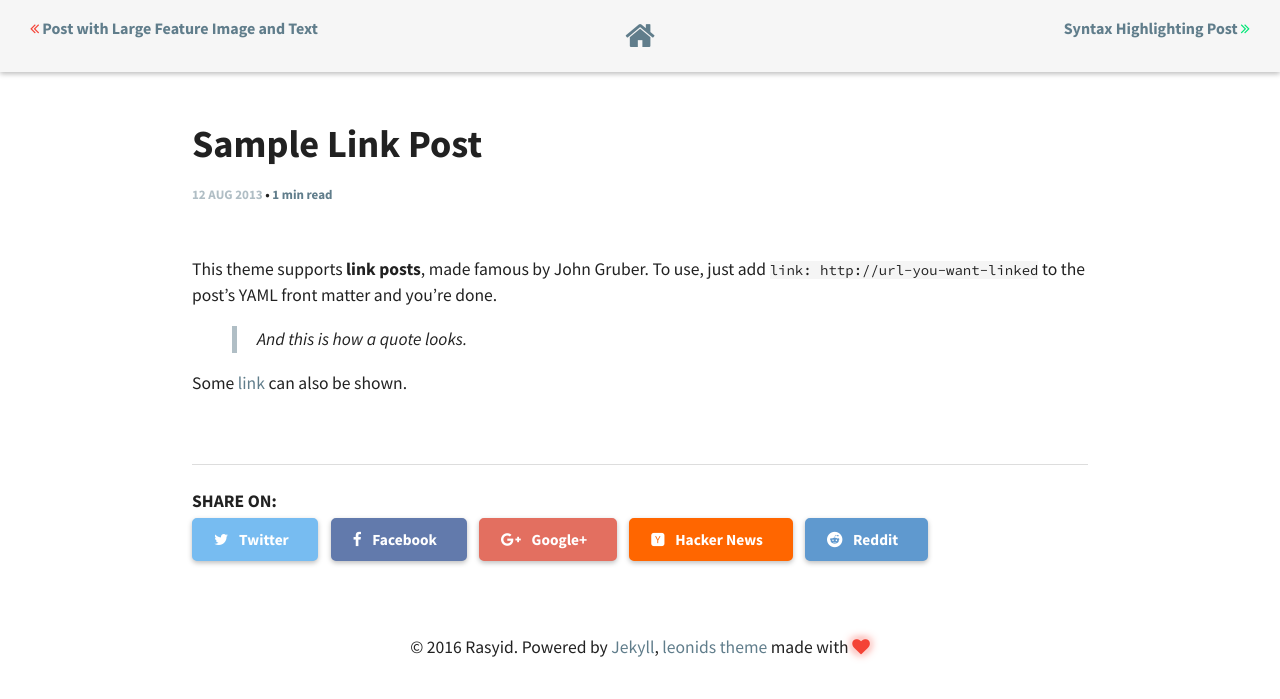
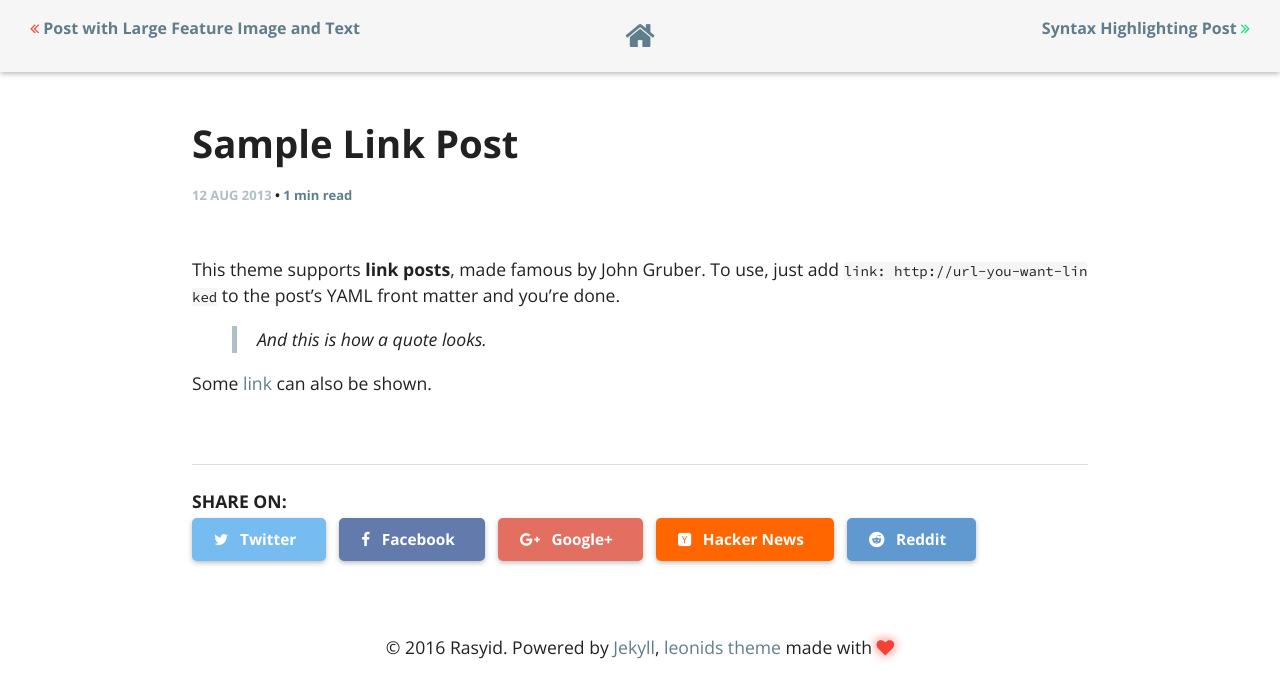
Before and after one commit to dalimunthe/dalimunthe.github.ion, a Jekyll site: the page built from _posts/2013-08-12-sample-link-post.md, in a window 1280 px wide. Shown: the top 699 px of the page. Built offline with Jekyll 4.4.1, drawn with Linux system fonts in a browser that asks for light colours.

Commit message:
change font

```diff
--- a/_sass/components/_variables.scss
+++ b/_sass/components/_variables.scss
@@ -3,12 +3,14 @@
  */
 
 /*** Google font import ***/
-@import url(https://fonts.googleapis.com/css?family=Source+Code+Pro|Source+Sans+Pro:700,400,700italic,400italic);
+//@import url(https://fonts.googleapis.com/css?family=Source+Code+Pro|Source+Sans+Pro:700,400,700italic,400italic);
+@import url(https://fonts.googleapis.com/css?family=Source+Code+Pro|Open+Sans:700,400,700italic,400italic);
 
 /*** Custom variables ***/
 
 // fonts & typo
-$base-font-family:      'Source Sans Pro', 'Helvetica Neue', Helvetica;
+//$base-font-family:      'Source Sans Pro', 'Helvetica Neue', Helvetica;
+$base-font-family:      'Open Sans', sans-serif;
 $heading-font-family:   $base-font-family;
 $monospace-font-family: 'Source Code Pro', Menlo, monospace;
 $base-font-size:        16px;
```
